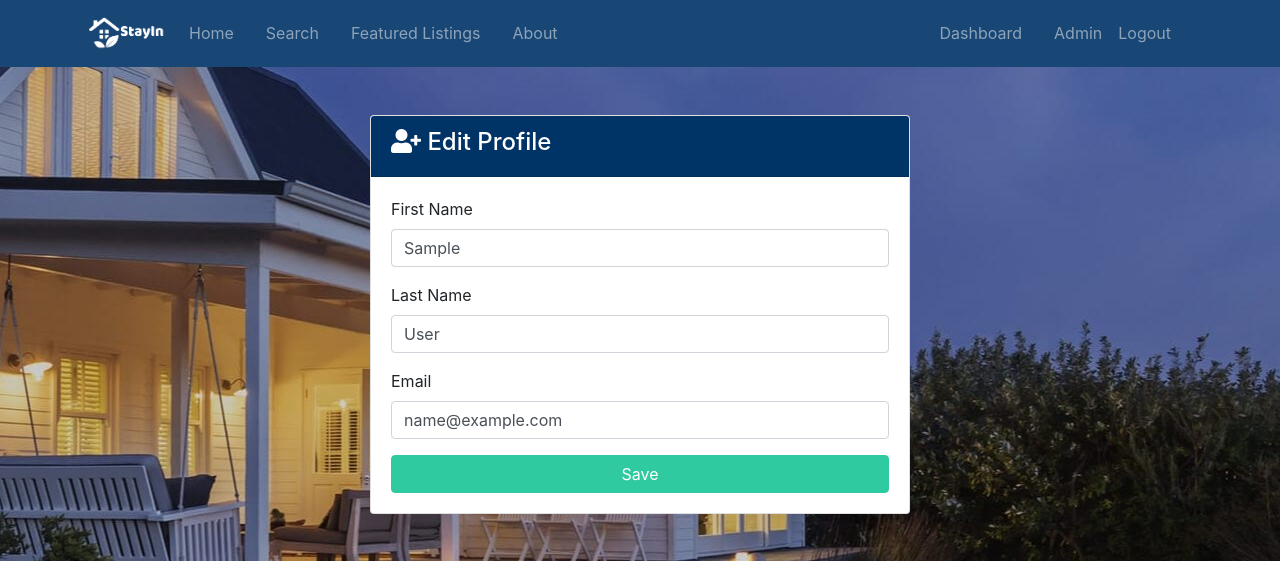
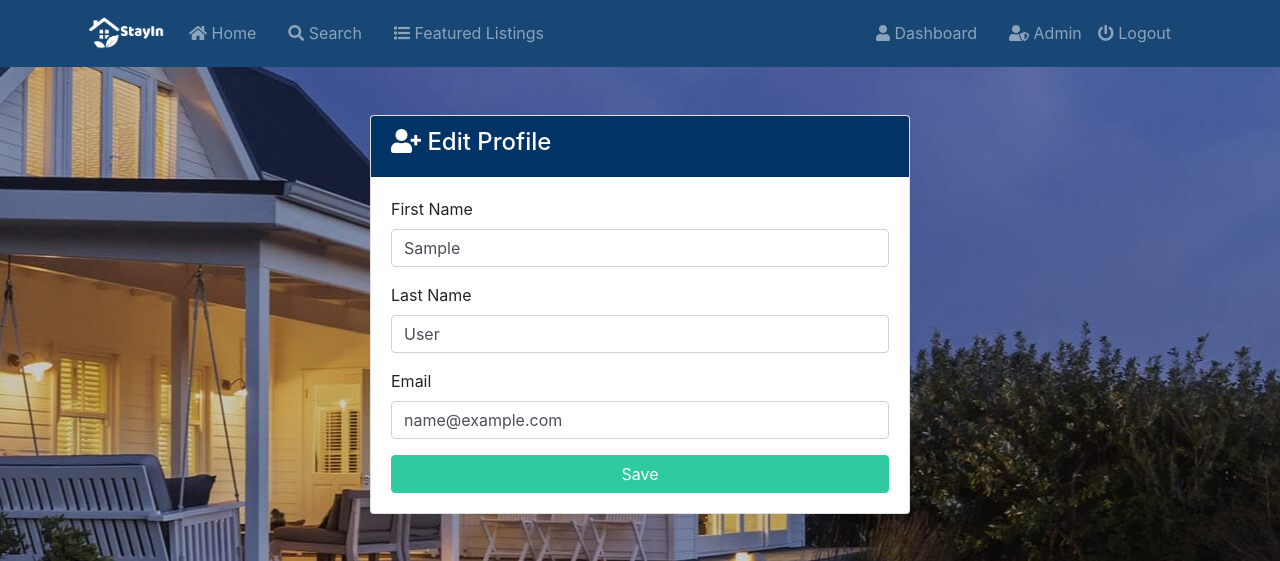
Before and after one commit to CunjunWang/stayln-service, a Django app: page /accounts/edit in a window 1280 px wide. Shown: the top 561 px of the page. Run offline with Django 3.2, Linux system fonts and the light colour scheme; the visitor is signed in with stand-in values (Sample User, id 1); some libraries are stand-ins or nearby versions.

Commit message:
Added icons

```diff
--- a/stayln/templates/partials/_navbar.html
+++ b/stayln/templates/partials/_navbar.html
@@ -18,7 +18,7 @@
                             class="nav-item mr-3"
                         {% endif %}
                 >
-                    <a class="nav-link" href="{% url 'index' %}">Home</a>
+                    <a class="nav-link" href="{% url 'index' %}"><i class="fas fa-home"></i> Home</a>
                 </li>
                 <li
                         {% if '/listings/search' in request.path %}
@@ -26,7 +26,7 @@
                         {% else %}
                             class="nav-item mr-3"
                         {% endif %}>
-                    <a class="nav-link" href="{% url 'search' %}">Search</a>
+                    <a class="nav-link" href="{% url 'search' %}"><i class="fas fa-search"></i> Search</a>
                 </li>
 
                 <li
@@ -35,17 +35,17 @@
                         {% else %}
                             class="nav-item mr-3"
                         {% endif %}>
-                    <a class="nav-link" href="{% url 'listings' %}">Featured Listings</a>
-                </li>
-                <li
-                        {% if '/about' in request.path %}
-                            class="nav-item active mr-3"
-                        {% else %}
-                            class="nav-item mr-3"
-                        {% endif %}
-                >
-                    <a class="nav-link" href="{% url 'about' %}">About</a>
-                </li>
+                    <a class="nav-link" href="{% url 'listings' %}"><i class="fas fa-list"></i> Featured Listings</a>
+{#                </li>#}
+{#                <li#}
+{#                        {% if '/about' in request.path %}#}
+{#                            class="nav-item active mr-3"#}
+{#                        {% else %}#}
+{#                            class="nav-item mr-3"#}
+{#                        {% endif %}#}
+{#                >#}
+{#                    <a class="nav-link" href="{% url 'about' %}"><i class="fas fa-linkedin-in"></i> About</a>#}
+{#                </li>#}
             </ul>
 
             <ul class="navbar-nav ml-auto">
@@ -57,15 +57,17 @@
                                 class="nav-item mr-3"
                             {% endif %}>
                         <a class="nav-link" href="{% url 'dashboard' %}">
+                            <i class="fas fa-user"></i>
                             Dashboard</a>
                     </li>
                     {% if user.is_staff %}
                         <a class="nav-link" href="/admin">
+                            <i class="fas fa-user-shield"></i>
                             Admin</a>
                     {% endif %}
                     <li class="nav-item mr-3">
                         <a class="nav-link" href="javascript:{document.getElementById('logout').submit()}">
-                            Logout</a>
+                            <i class="fas fa-power-off"></i> Logout</a>
                         <form action="{% url 'logout' %}" method='POST' id="logout">
                             {% csrf_token %}
                             <input type="hidden"/>
```
